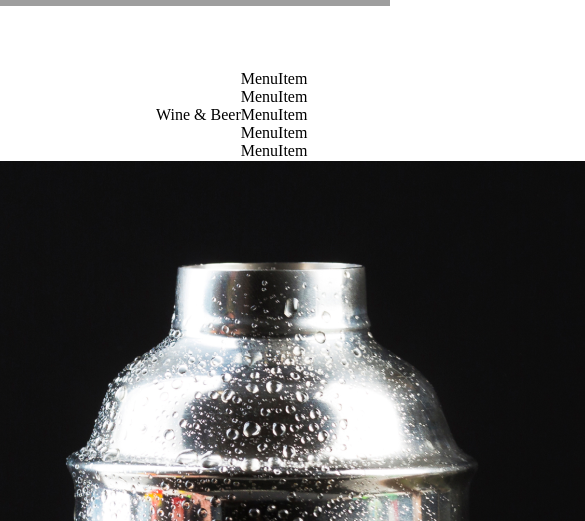
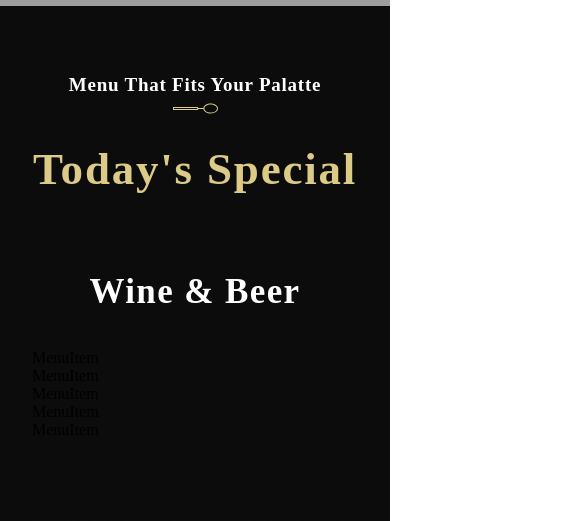
Before and after one commit to Kvitsi/gerich-restaurant, a React (Create React App) app: page / in a window 390 px wide. Shown: the part 2702-3223 px from the top of the page, 585 px wide, since content can reach past the window. Built offline with nearby package versions, Linux system fonts and the light colour scheme; grey boxes are pictures that could not be loaded; a web font is replaced by a local one.

Commit message:
Styled menu section

```diff
--- a/src/container/Menu/SpecialMenu.css
+++ b/src/container/Menu/SpecialMenu.css
@@ -0,0 +1,86 @@
+.app__specialMenu {
+    flex-direction: column;
+    background: var(--color-black);
+}
+
+.app__specialMenu-title {
+    margin-bottom: 2rem;
+    text-align: center;
+}
+
+.app__specialMenu-menu {
+    width: 100%;
+    margin: 2rem 0;
+
+    display: flex;
+    justify-content: center;
+    align-items: flex-start;
+    flex-direction: row;
+}
+
+.app__specialMenu-menu_heading {
+    font-family: var(--font-base);
+    font-weight: 600;
+    font-size: 45px;
+    line-height: 58.5px;
+    letter-spacing: 0.04em;
+    color: var(--color-white);
+}
+
+.app__specialMenu-menu_wine,
+.app__specialMenu-menu_cocktails {
+    flex: 1;
+    width: 100%;
+    flex-direction: column;
+}
+
+.app__specialMenu-menu_img {
+    width: 410px;
+    margin: 0 2rem;
+}
+
+.app__specialMenu-menu_img img {
+    width: 100%;
+    height: auto;
+}
+
+.app__specialMenu_menu_items {
+    display: flex;
+    flex-direction: column;
+
+    margin: 2rem 0;
+    width: 100%;
+}
+
+@media screen and (min-width: 2000px) {
+    .app__specialMenu-menu_img {
+        width: 650px;
+    }
+
+    .app__specialMenu-menu_img img {
+        height: 920px;
+    }
+}
+
+@media screen and (max-width: 1150px) {
+    .app__specialMenu-menu {
+        flex-direction: column;
+        align-items: center;
+        width: 100%;
+    }
+
+    .app__specialMenu-menu_img {
+        margin: 3rem 0;
+    }
+}
+
+@media screen and (max-width: 650px) {
+    .app__specialMenu-menu_img {
+        width: 100%;
+    }
+
+    .app__specialMenu-menu_heading {
+        font-size: 35px;
+        line-height: 48.5px;
+    }
+}
```
